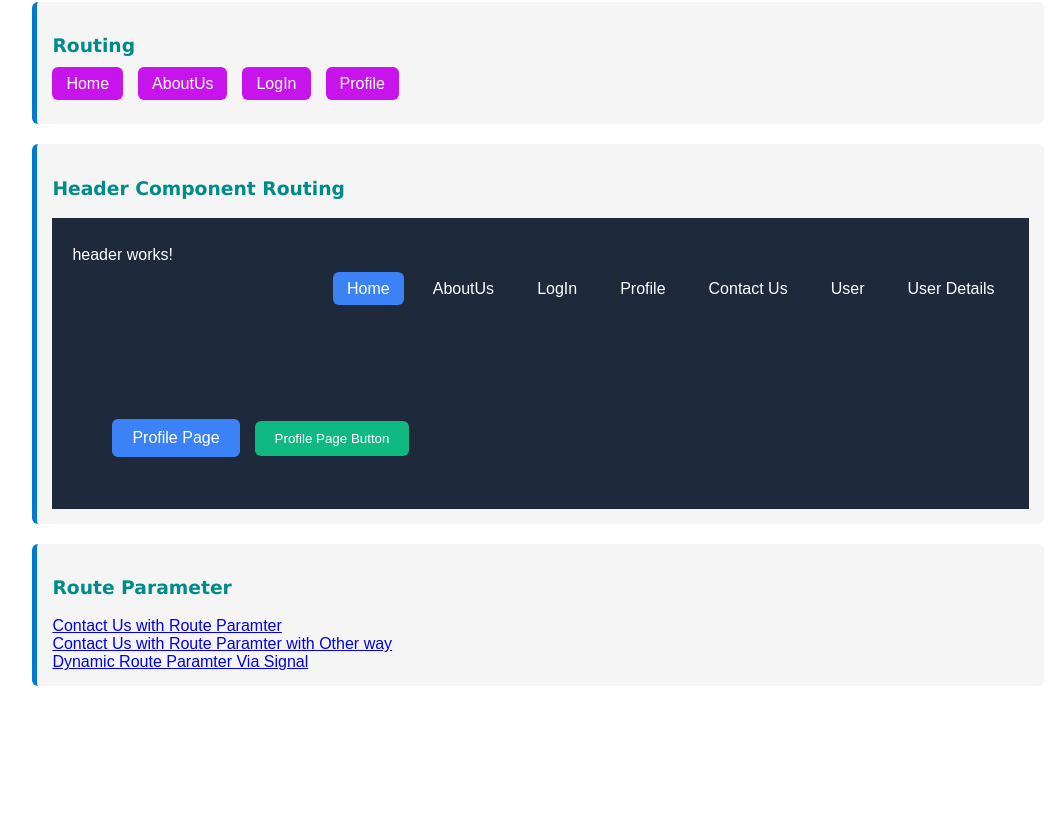
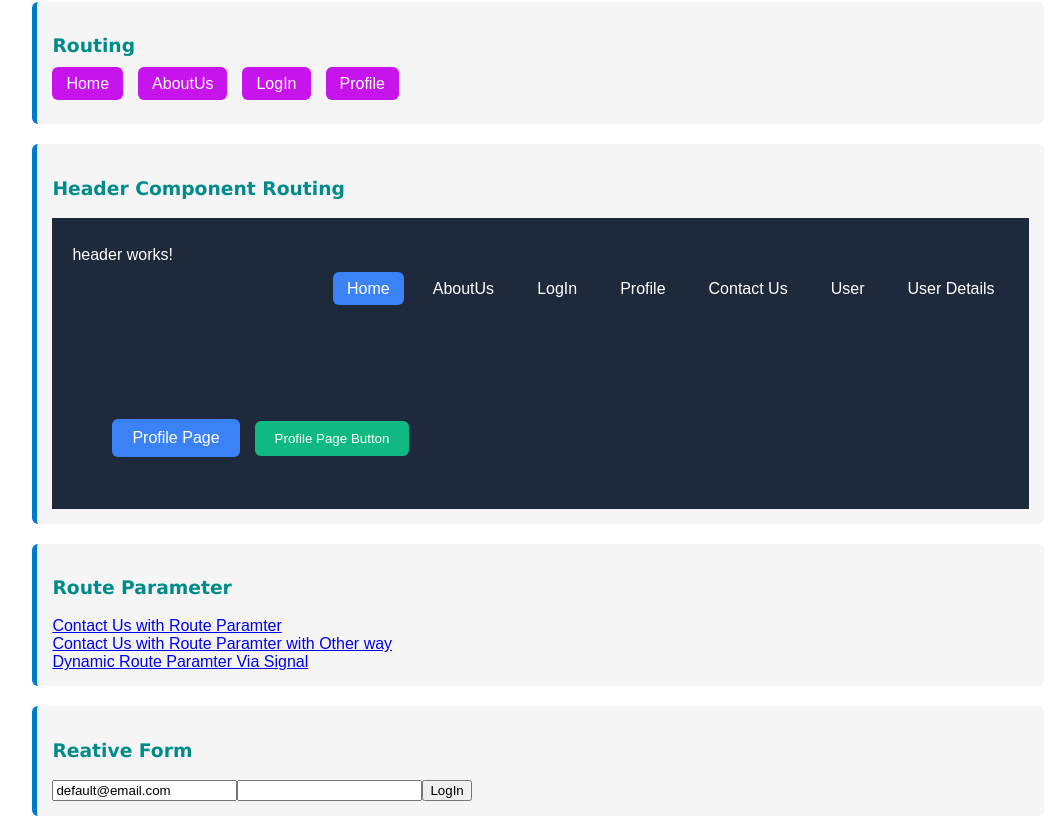
Before and after one commit to JayrajPrajapati/angularbasic, an Angular app: page / in a window 1280 px wide. Shown: the part 7169-8005 px from the top of the page, without its empty margins (102-1162 px from the left). Before the commit the page ends 7875 px from the top, so only its background shows below. Built offline with nearby package versions, Linux system fonts and the light colour scheme.

Commit message:
Simple Reactive Form

```diff
--- a/src/app/app.html
+++ b/src/app/app.html
@@ -343,7 +343,7 @@
     <p>Custome Pipe Use With Parameter:{{customePipeUse() | textTrim:15}}</p>
   </div>
   <!-- Routing -->
-  <div  class="section routing-section">
+  <div class="section routing-section">
     <h3>Routing</h3>
     <router-outlet></router-outlet>
     <ul>
@@ -354,18 +354,26 @@
     </ul>
   </div>
   <!-- Header Component Routing -->
-  <div  class="section routing-section">
+  <div class="section routing-section">
     <h3>Header Component Routing</h3>
     <app-header></app-header>
     <!-- <router-outlet ></router-outlet>  -->
   </div>
   <!-- Route Parameter -->
-  <div  class="section routing-section">
+  <div class="section routing-section">
     <h3>Route Parameter</h3>
     <a routerLink="/contactUs/ok/123">Contact Us with Route Paramter</a>
     <br>
     <a [routerLink]="['/contactUs','different Way','ok']">Contact Us with Route Paramter with Other way</a>
     <br>
-   <a [routerLink]="['/contactUs',routeParam().FromPage,'Dynamic Second Route Object']">Dynamic Route Paramter Via Signal</a>
+    <a [routerLink]="['/contactUs',routeParam().FromPage,'Dynamic Second Route Object']">Dynamic Route Paramter Via
+      Signal</a>
+  </div>
+    <!-- Reactive Form -->
+  <div class="section">
+    <h3>Reative Form</h3>
+    <input type="text" name="email" [formControl]="email">
+    <input type="password" name="password" [formControl]="password">
+    <button (click)="login()">LogIn</button>
   </div>
 </div>
--- a/src/app/app.ts
+++ b/src/app/app.ts
@@ -1,6 +1,6 @@
 import { Component, computed, effect, signal, WritableSignal } from '@angular/core';
 import { SignUp } from './componenets/sign-up-component/sign-up';
-import { FormsModule } from '@angular/forms';
+import { FormControl, FormsModule, ReactiveFormsModule } from '@angular/forms';
 import { single } from 'rxjs';
 import { ChildComponent } from './componenets/child-component/child-component';
 import { ParentToChild } from './componenets/parent-to-child-component/parent-to-child';
@@ -14,8 +14,8 @@ import { Header } from './componenets/header-component/header/header';
 
 @Component({
   selector: 'app-root',
-  imports: [SignUp, FormsModule, ChildComponent, ParentToChild, ChildToParentComponent,DisplayComponent,
-    ControlCounterComponent,CommonModule,TextTrimPipe,RouterOutlet,RouterLink,Header],
+  imports: [SignUp, FormsModule, ChildComponent, ParentToChild, ChildToParentComponent, DisplayComponent,
+    ControlCounterComponent, CommonModule, TextTrimPipe, RouterOutlet, RouterLink, Header,ReactiveFormsModule],
   templateUrl: './app.html',
   styleUrl: './app.css'
 })
@@ -327,12 +327,21 @@ export class App {
 
   inputTitle = signal('');
   todayDate = new Date();
-   amount =21.53;
-   obj = signal({inputTitle:"Title",date:new Date(),amount:21.53})
+  amount = 21.53;
+  obj = signal({ inputTitle: "Title", date: new Date(), amount: 21.53 })
 
   //Custom Pipe
   customePipeUse = signal('Dell 15.6 inch Display I3 Process with 4th Generation');
 
   //Route Parameter with Signal
-   routeParam = signal({FromPage:"Route Parameter with Signal",date:new Date()});
+  routeParam = signal({ FromPage: "Route Parameter with Signal", date: new Date() });
+
+  //Reactive Form
+  email = new FormControl("default@email.com");
+  password = new FormControl("");
+
+  login() {
+    console.log(this.email.value, this.password.value);
+
   }
+}
```
Lines whose indentation alone changed are shown as unchanged.
